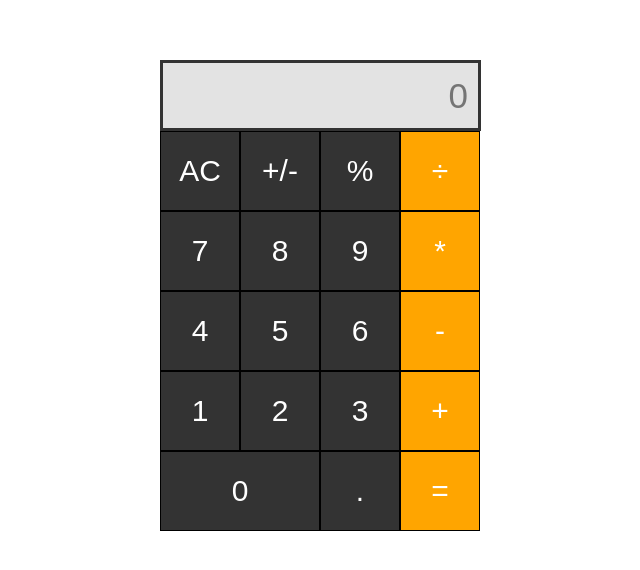
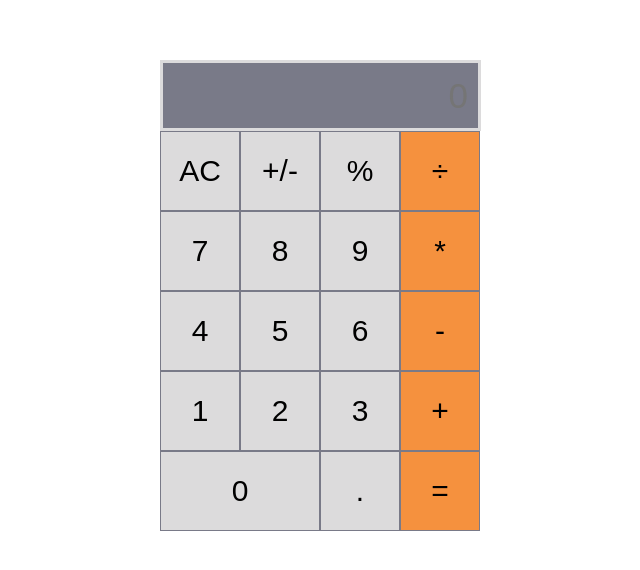
Before and after one commit to Obote/MathMagician, a React (Create React App) app: page / in a window 1280 px wide. Shown: the top 570 px of the page, without its empty margins (320-960 px from the left). Built offline with nearby package versions, Linux system fonts and the light colour scheme.

Commit message:
Add style

```diff
--- a/src/component/Calculator.css
+++ b/src/component/Calculator.css
@@ -4,27 +4,27 @@
 }
 
 #answer {
-  background-color: #e3e3e3;
+  background-color: #797a88;
   padding: 10px;
   font-size: 35px;
   width: 295px;
   height: 45px;
   text-align: right;
-  border: 3px solid #333;
+  border: 3px solid #dcdbdc;
 }
 
 .button {
-  background: #333;
+  background: #dcdbdc;
   height: 80px;
   width: 80px;
-  color: white;
+  color: #000000;
   font-size: 30px;
-  border: 1px solid black;
+  border: 1px solid #797a88;
   float: left;
 }
 
 .orange {
-  background: orange;
+  background: #f5913e;
 }
 
 .double {
```
